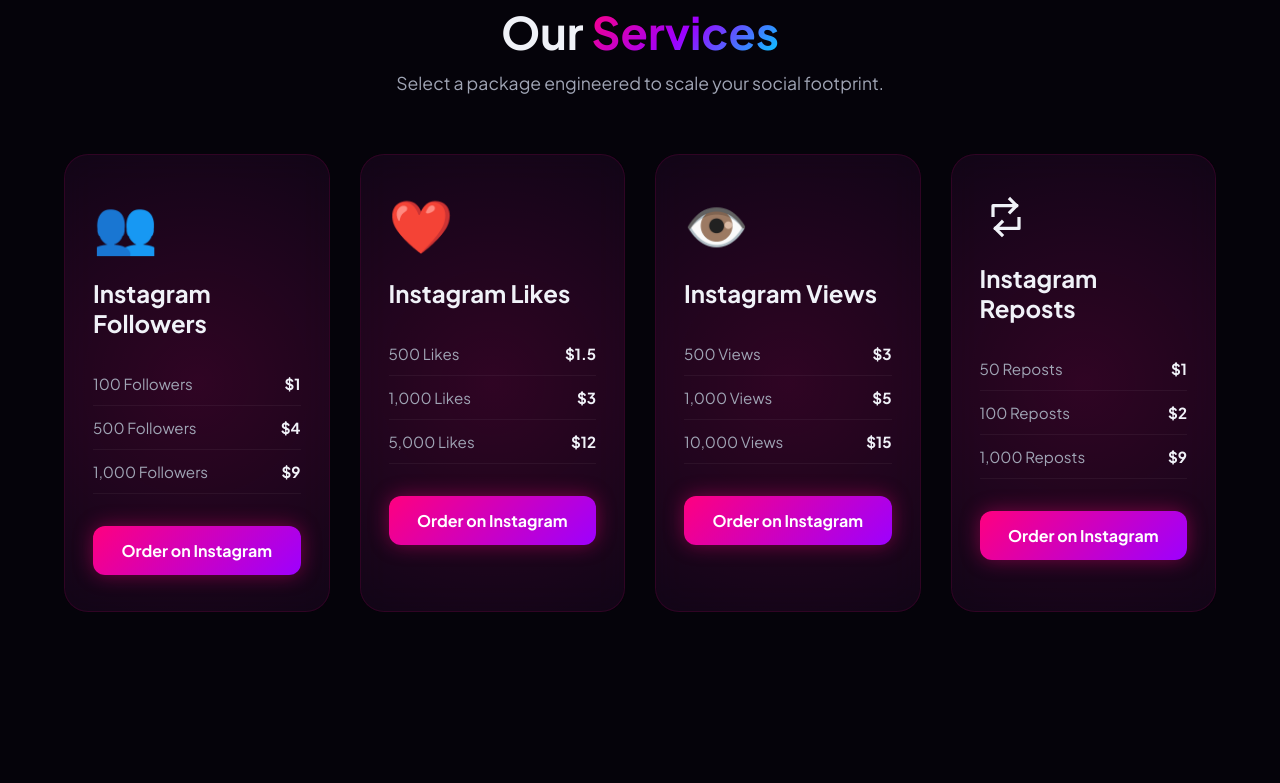
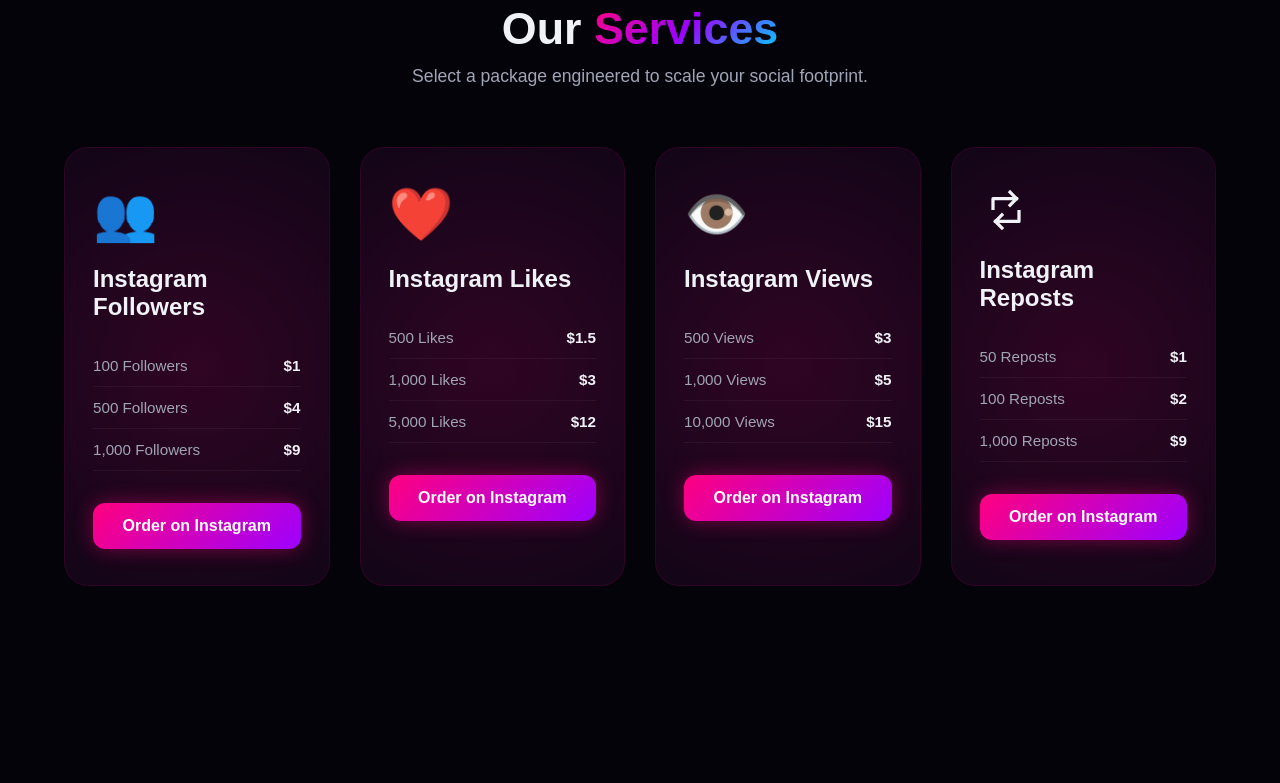
Before and after one commit to kriss-v1/Boost, a plain HTML site: page kenny.html in a window 1280 px wide. Shown: the part 897-1680 px from the top of the page. Drawn offline with Linux system fonts and the light colour scheme.

Commit message:
remove external links

```diff
--- a/kenny.html
+++ b/kenny.html
@@ -5,10 +5,6 @@
     <meta charset="UTF-8">
     <meta name="viewport" content="width=device-width, initial-scale=1.0">
     <title>IG BOOST — Premium 3D Instagram Services</title>
-    <!-- Google Fonts -->
-    <link rel="preconnect" href="https://fonts.googleapis.com">
-    <link rel="preconnect" href="https://fonts.gstatic.com" crossorigin>
-    <link href="https://fonts.googleapis.com/css2?family=Plus+Jakarta+Sans:wght@300;400;600;700;800&display=swap" rel="stylesheet">
     <link rel="stylesheet" href="style.css">
 </head>
 <body>
```
